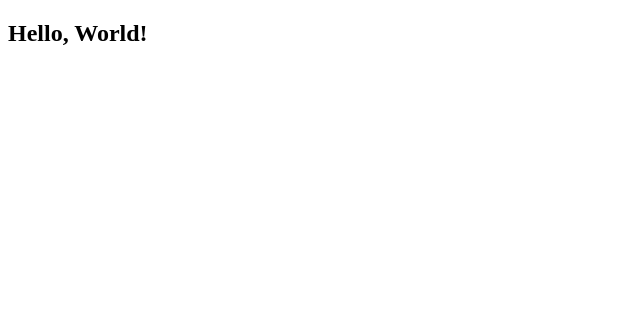
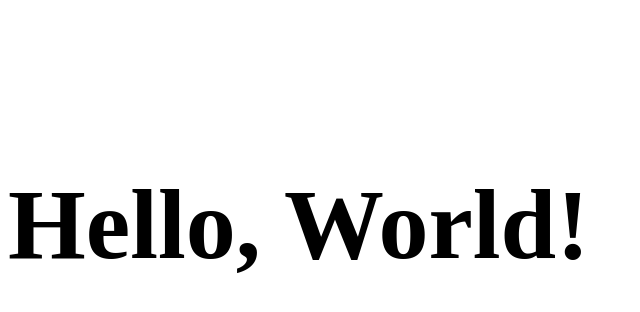
Before and after one commit to mmanford/git_test, a plain HTML site: page index.html in a window 1280 px wide. Shown: the whole page, without its empty margins (0-640 px from the left). Drawn offline with Linux system fonts and the light colour scheme.

Commit message:
Changed font size for header

```diff
--- a/index.html
+++ b/index.html
@@ -1,11 +1,11 @@
 <!DOCTYPE html>
 <html lang="en">
-<head>
-    <meta charset="UTF-8">
-    <meta name="viewport" content="width=device-width, initial-scale=1.0">
+    <meta charset="UTF-8" />
+    <meta name="viewport" content="width=device-width, initial-scale=1.0" />
     <title>Document</title>
-</head>
-<body>
-    <h2>Hello, World!</h2>
-</body>
+    <body>
+        <h5 style="font-size: 100px;">Hello, World!</h5>
+
+
+
 </html>
```
